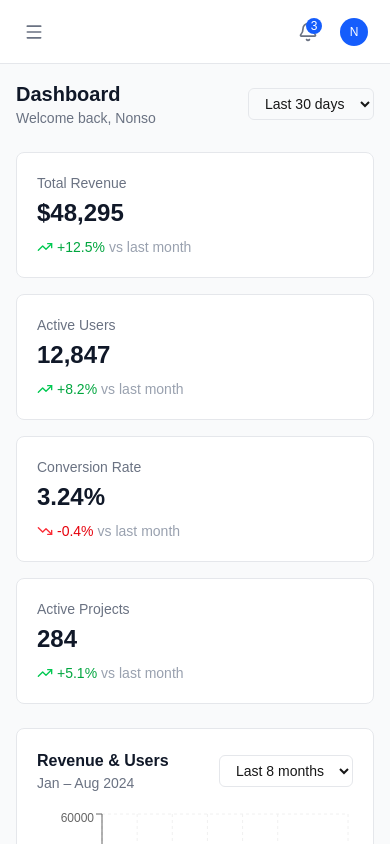
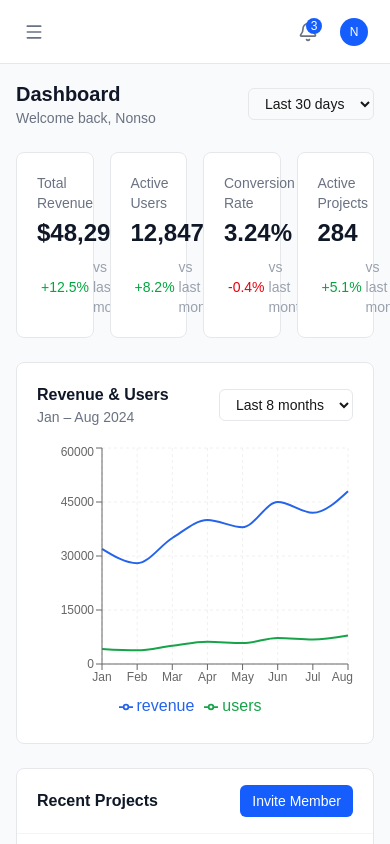
Before and after one commit to nonsodaniel/Pulseboard, a Next.js app: page / in a window 390 px wide. Built offline with nearby package versions, Linux system fonts and the light colour scheme.

Commit message:
bug: KPI cards overflow on mobile viewports

```diff
--- a/app/page.tsx
+++ b/app/page.tsx
@@ -23,7 +23,7 @@
         </div>
 
         {/* KPI Cards */}
-        <div className="grid grid-cols-1 sm:grid-cols-2 lg:grid-cols-4 gap-4">
+        <div className="grid grid-cols-4 gap-4">
           {kpiData.map((kpi) => (
             <KpiCard key={kpi.title} {...kpi} />
           ))}
```
